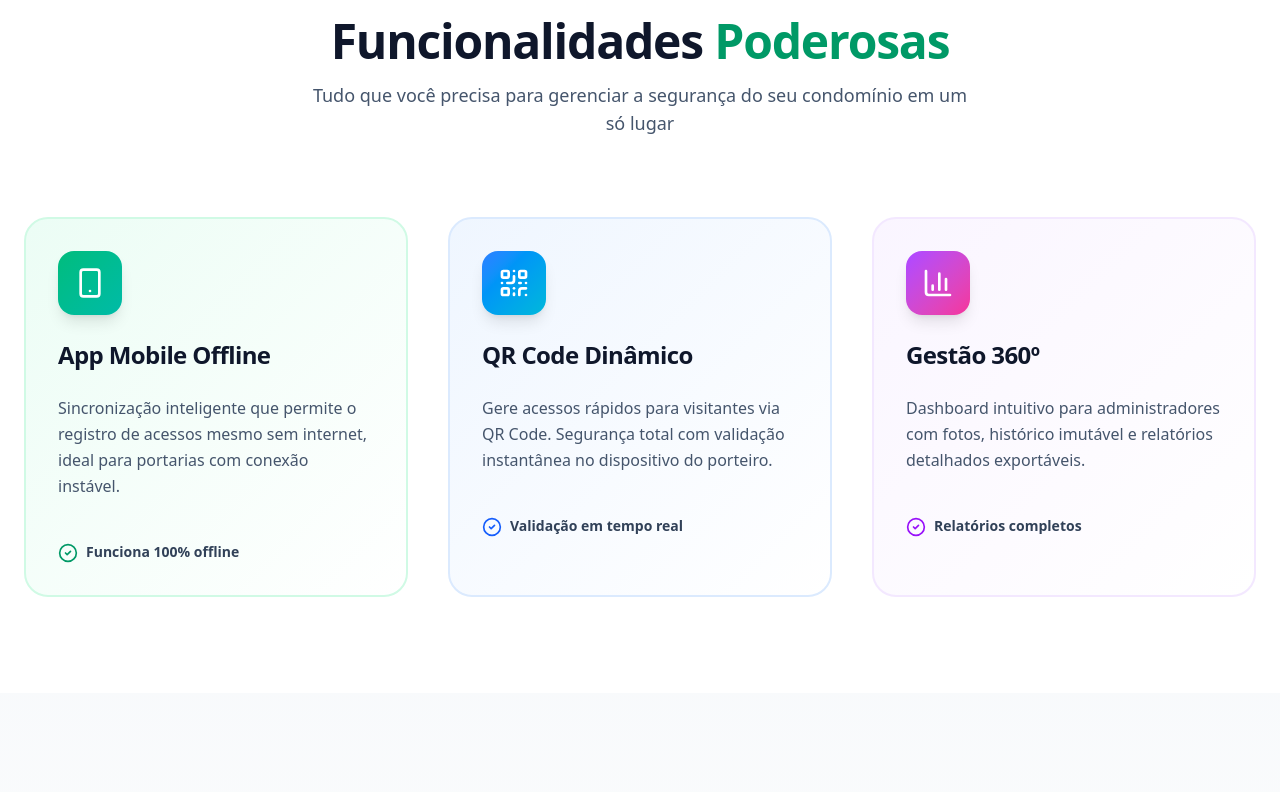
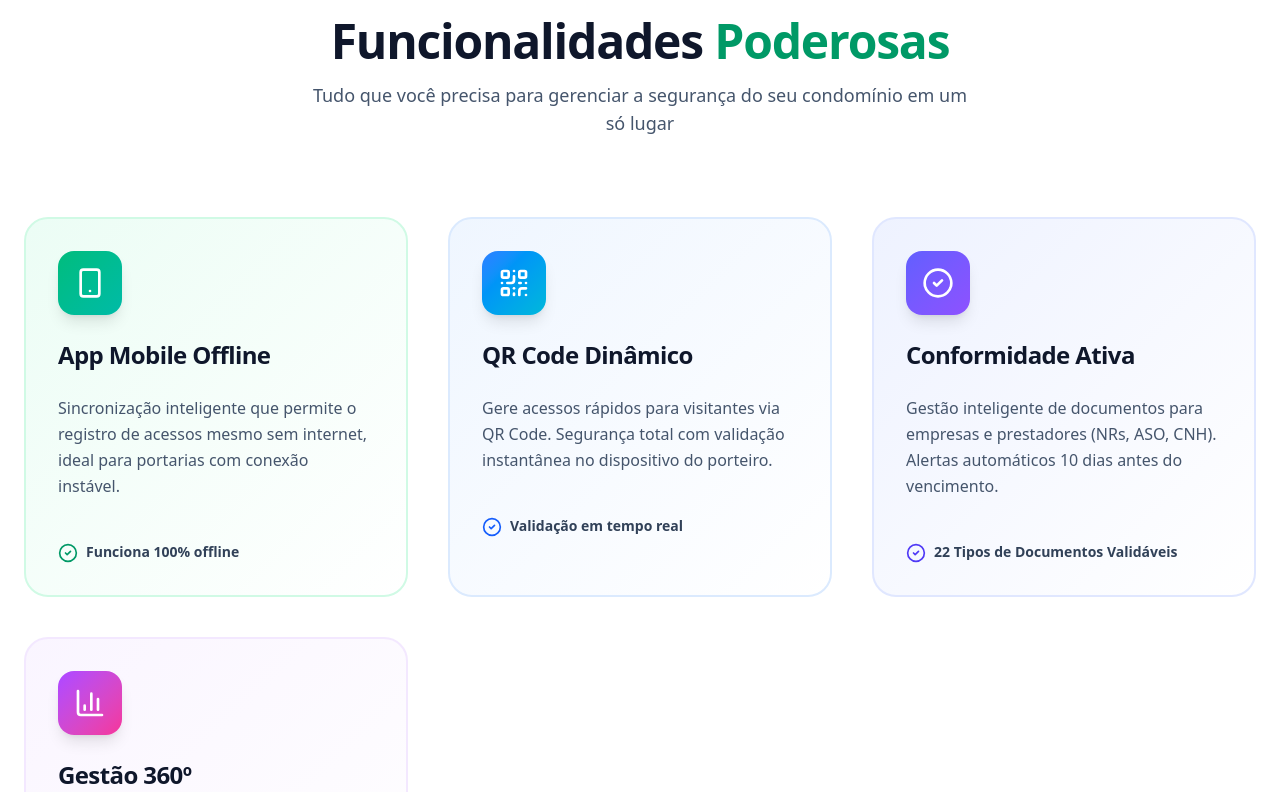
Before and after one commit to gabrielrequena92-svg/portaria-web, a Next.js app in the folder apps/web/: page / in a window 1280 px wide. Shown: the part 2000-2792 px from the top of the page. Built offline with nearby package versions, Linux system fonts and the light colour scheme; no server answers.

Commit message:
feat(landing): adiciona card sobre a nova Gestão de Documentos

```diff
--- a/apps/web/app/page.tsx
+++ b/apps/web/app/page.tsx
@@ -184,6 +184,24 @@ export default async function LandingPage() {
                 </div>
               </div>
 
+              {/* Novo Card: Gestão de Documentos */}
+              <div className="group relative bg-gradient-to-br from-indigo-50 to-white p-8 rounded-3xl border-2 border-indigo-100 hover:border-indigo-300 transition-all duration-500 hover:shadow-2xl hover:shadow-indigo-100 hover:-translate-y-2">
+                <div className="absolute top-0 right-0 w-32 h-32 bg-indigo-200 rounded-full blur-3xl opacity-0 group-hover:opacity-30 transition-opacity duration-500" />
+                <div className="relative space-y-6">
+                  <div className="h-16 w-16 bg-gradient-to-br from-indigo-500 to-violet-500 rounded-2xl flex items-center justify-center group-hover:scale-110 transition-transform duration-500 shadow-lg">
+                    <CheckCircle2 className="h-8 w-8 text-white" />
+                  </div>
+                  <h3 className="text-2xl font-black tracking-tight text-slate-900">Conformidade Ativa</h3>
+                  <p className="text-slate-600 font-medium leading-relaxed">
+                    Gestão inteligente de documentos para empresas e prestadores (NRs, ASO, CNH). Alertas automáticos 10 dias antes do vencimento.
+                  </p>
+                  <div className="pt-4">
+                    <CheckCircle2 className="h-5 w-5 text-indigo-600 inline mr-2" />
+                    <span className="text-sm font-bold text-slate-700">22 Tipos de Documentos Validáveis</span>
+                  </div>
+                </div>
+              </div>
+
               <div className="group relative bg-gradient-to-br from-purple-50 to-white p-8 rounded-3xl border-2 border-purple-100 hover:border-purple-300 transition-all duration-500 hover:shadow-2xl hover:shadow-purple-100 hover:-translate-y-2">
                 <div className="absolute top-0 right-0 w-32 h-32 bg-purple-200 rounded-full blur-3xl opacity-0 group-hover:opacity-30 transition-opacity duration-500" />
                 <div className="relative space-y-6">
```
